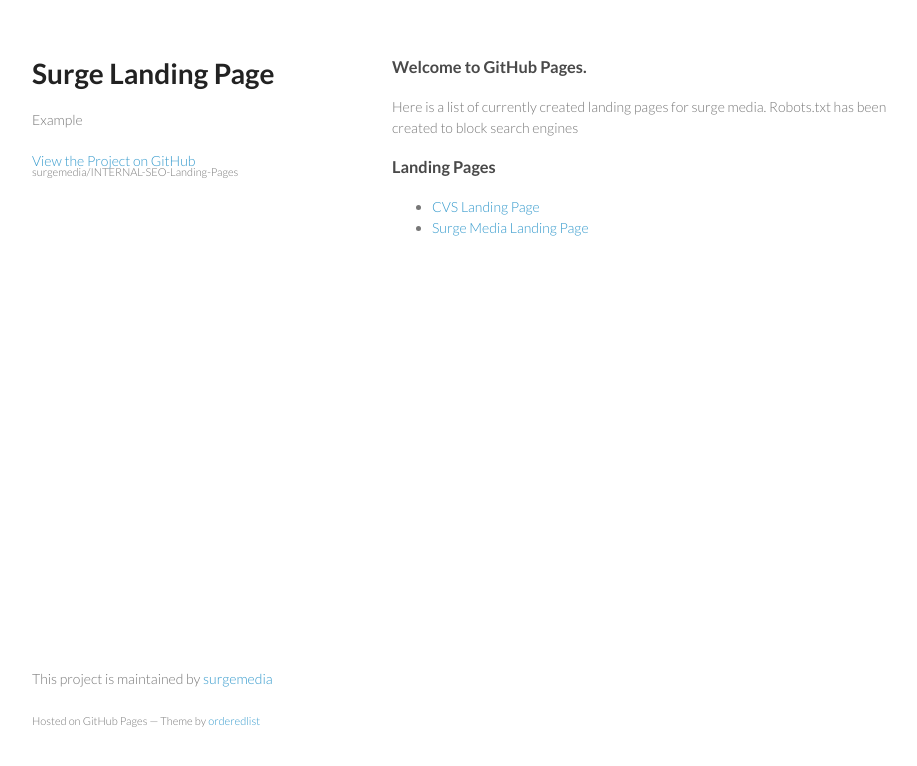
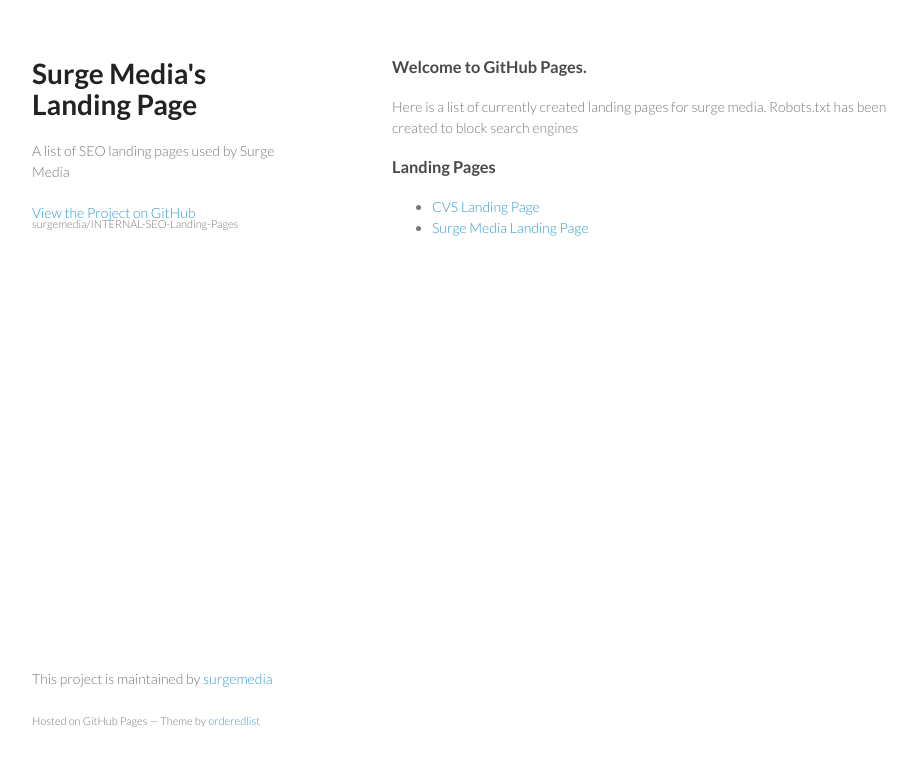
Before and after one commit to surgemedia/INTERNAL-SEO-Landing-Pages, a plain HTML site: page index.html in a window 1280 px wide. Shown: the whole page, without its empty margins (178-1095 px from the left). Drawn offline with Linux system fonts and the light colour scheme.

Commit message:
Rename Index Copy to index.hm;

```diff
--- a/index.html
+++ b/index.html
@@ -15,10 +15,10 @@
   <body>
     <div class="wrapper">
       <header>
-        <h1>Surge Landing Page</h1>
-        <p>Example </p>
+        <h1>Surge Media's Landing Page</h1>
+        <p>A list of SEO landing pages used by Surge Media</p>
 
-        <p class="view"><a href="https://github.com/surgemedia/INTERNAL-SEO-Landing-Pages">View the Project on GitHub <small>surgemedia/INTERNAL-SEO-Landing-Pages</small></a></p>
+        <p class="view"><a href="https://github.com/surgemedia/INTERNAL-SEO-Landing-Pages">View the Project on GitHub <br><small>surgemedia/INTERNAL-SEO-Landing-Pages</small></a></p>
 
 
         <!-- <ul>
```
Also changed, not shown: cvs/index.html (renamed from cvs/index copy.html), surge-video-landing-page/index.html (renamed from surge-video-landing-page/index copy.html).
